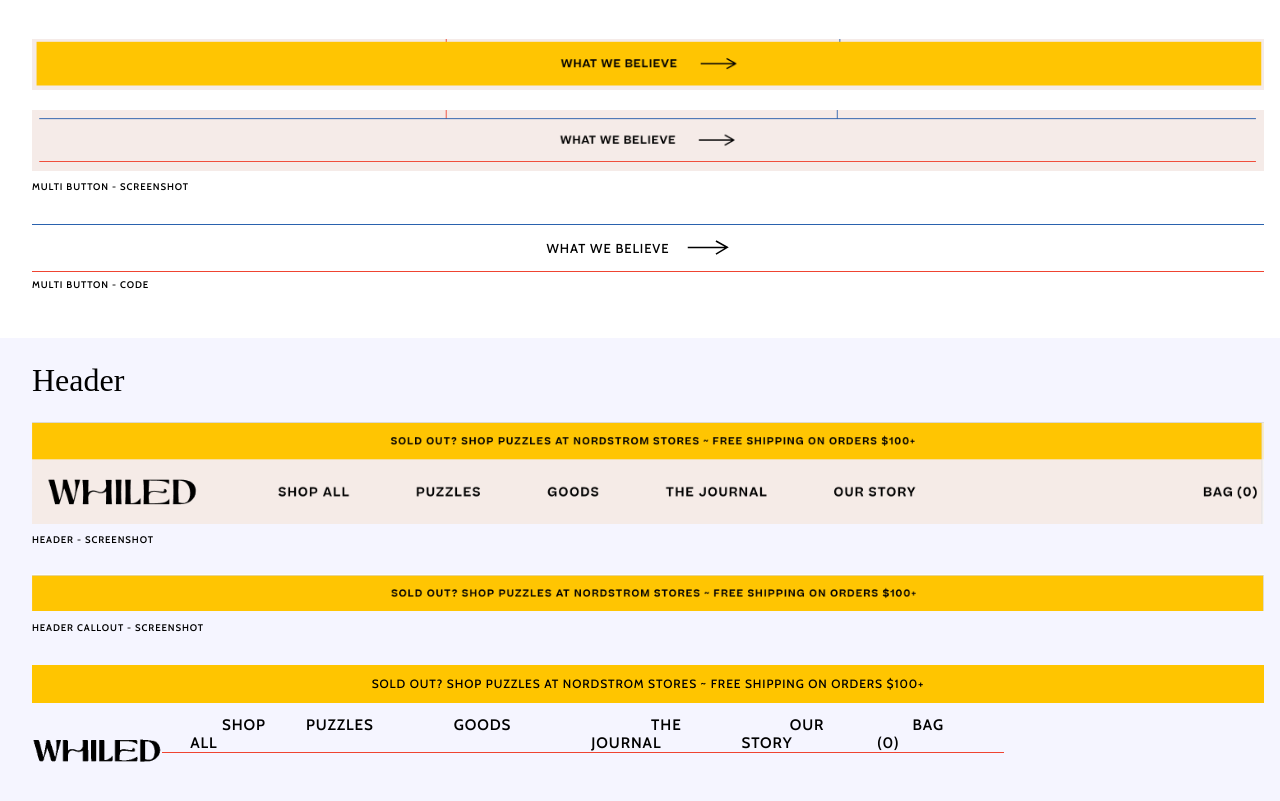
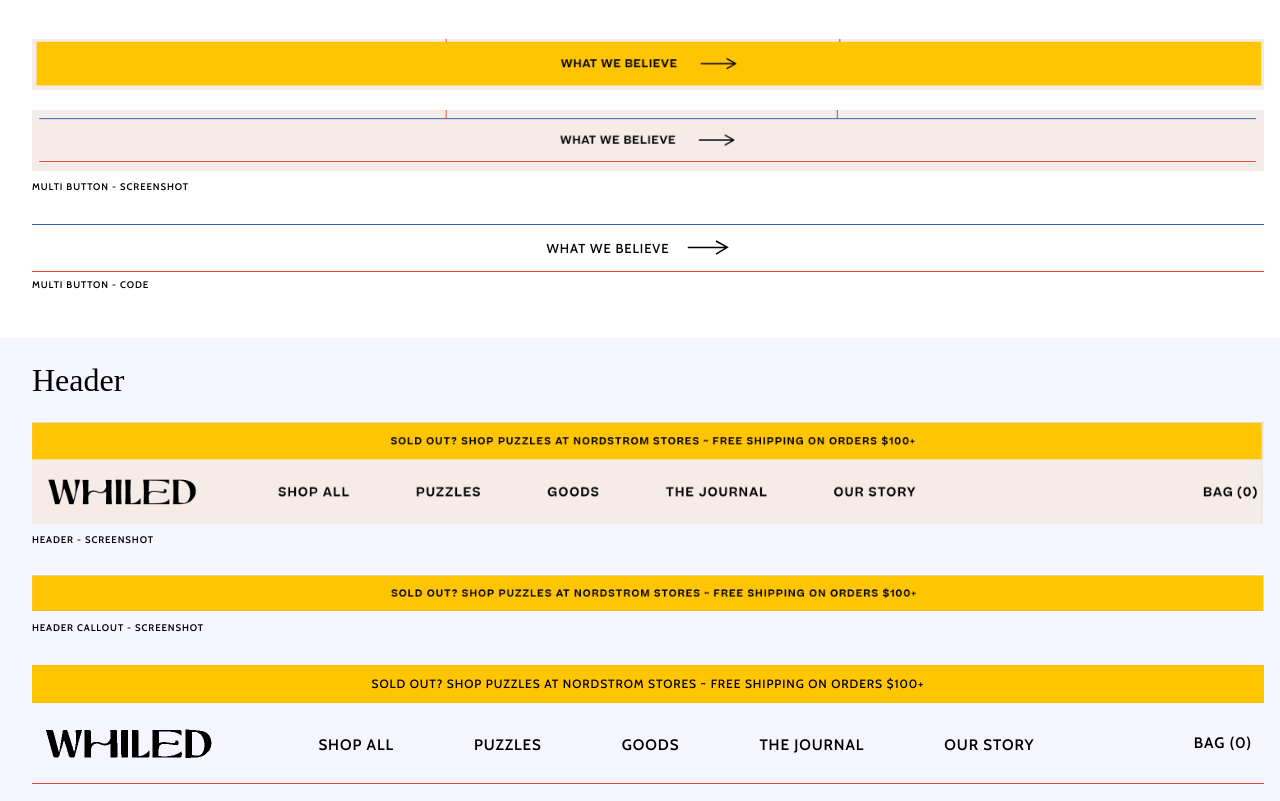
Before and after one commit to Audreylayna/whiled-casestudy, a plain HTML site: page components/index.html in a window 1280 px wide. Shown: the part 373-1174 px from the top of the page. Drawn offline with nearby package versions, Linux system fonts and the light colour scheme; a web font is replaced by a local one.

Commit message:
refined header

```diff
--- a/components/index.html
+++ b/components/index.html
@@ -112,9 +112,12 @@
                                 <li><a href="#">goods</a></li>
                                 <li><a href="#">the journal</a></li>
                                 <li><a href="#">our story</a></li>
-                                <li><a class="header__nav bag" href="#">bag (0)</a></li>
                             </ul>
                         </nav>
+
+                        <div class="header__bag">
+                            <p><a href="#">bag (0)</a></p>
+                        </div>
 
                     </div>
 
--- a/css/main.css
+++ b/css/main.css
@@ -189,6 +189,7 @@ svg {
   display: grid;
   grid-template-columns: 1fr 2fr 2fr;
   grid-template-rows: repeat(2 1fr);
+  border-bottom: 1px solid var(--cinnabar);
 }
 
 .header__callout {
@@ -210,13 +211,10 @@ svg {
 }
 
 .header__nav {
-  /* display: flex; */
-  justify-content: space-between;
-  /* justify-self: stretch; */
-  align-self: center;
-  padding-bottom: 2rem;
+  place-self: center stretch;
+  padding-bottom: 1rem;
+  grid-column: 2/-1;
   grid-row: 2/3;
-  grid-column: 2/3;
 }
 
 .header__nav ul {
@@ -224,9 +222,9 @@ svg {
   flex-direction: row;
   list-style-type: none;
   text-align: center;
-  padding: 0 20px;
+  padding-top: 20px;
   overflow: hidden;
-  border-bottom: 1px solid var(--cinnabar);
+
 }
 
 .header__nav a {
@@ -239,9 +237,27 @@ svg {
   letter-spacing: .9px;
 }
 
+.header__bag {
+  grid-column: 3/4;
+  grid-row: 2/3;
+  align-self: center;
+  justify-self: end;
+}
+
+.header__bag a {
+  font-family: var(--font-body);
+  text-transform: uppercase;
+  text-decoration: none;
+  font-weight: 600;
+  font-size: .95rem;
+  letter-spacing: .9px;
+  margin-right: .75rem;
+}
+
 .header__logo {
   grid-column: 1/2;
   grid-row: 2/3;
   align-self: center;
-  justify-self: center;
+  justify-self: start;
+  margin-left: .75rem;
 }
```
